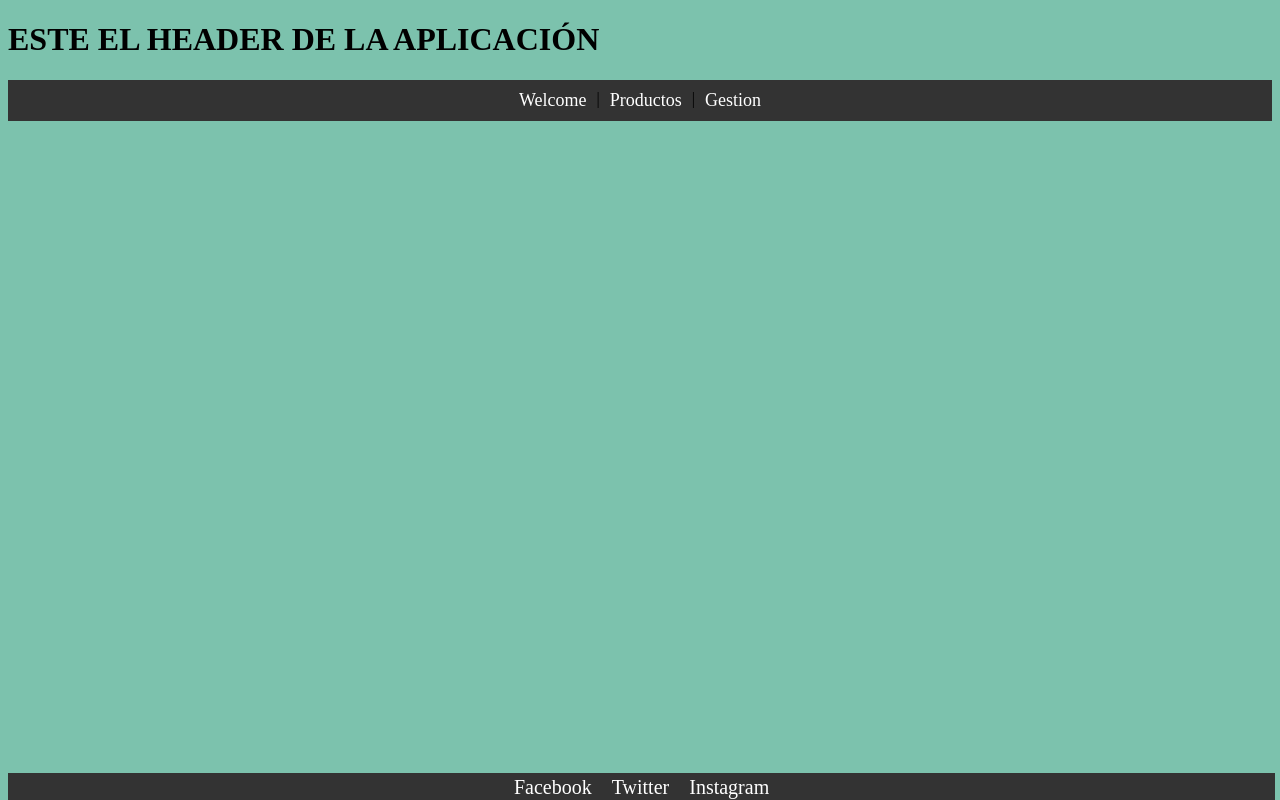
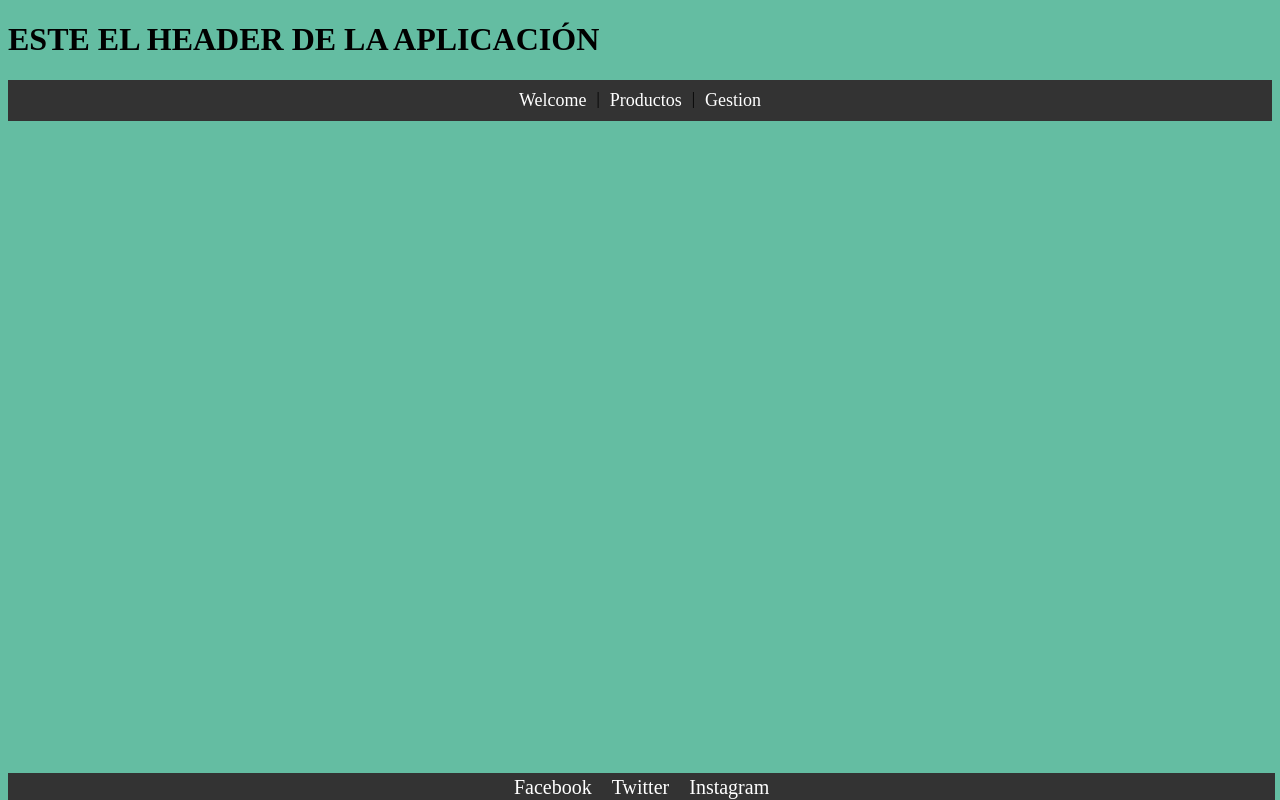
Before and after one commit to pablogvas/Proyecto_Pablo_y_Laura, an Angular app: page / in a window 1280 px wide. Built offline with nearby package versions, Linux system fonts and the light colour scheme.

Commit message:
MergeMain

```diff
--- a/src/styles.scss
+++ b/src/styles.scss
@@ -1,3 +1,3 @@
 body {
-    background-color: #7CC2AD;
+    background-color: #64bda2;
 }
```
